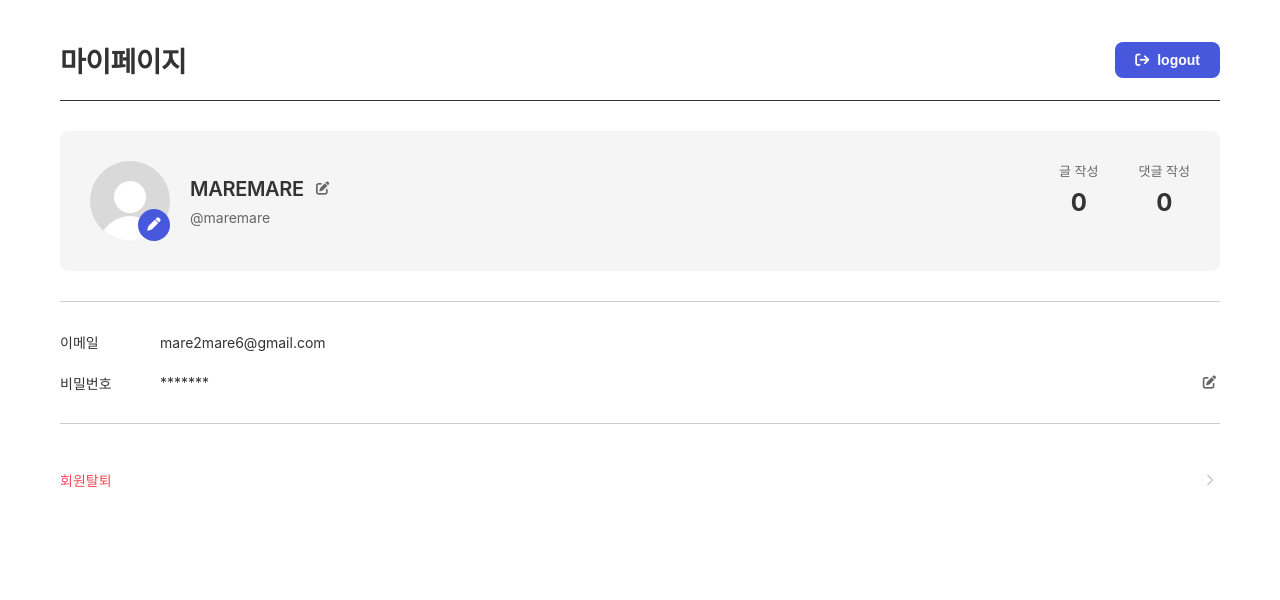
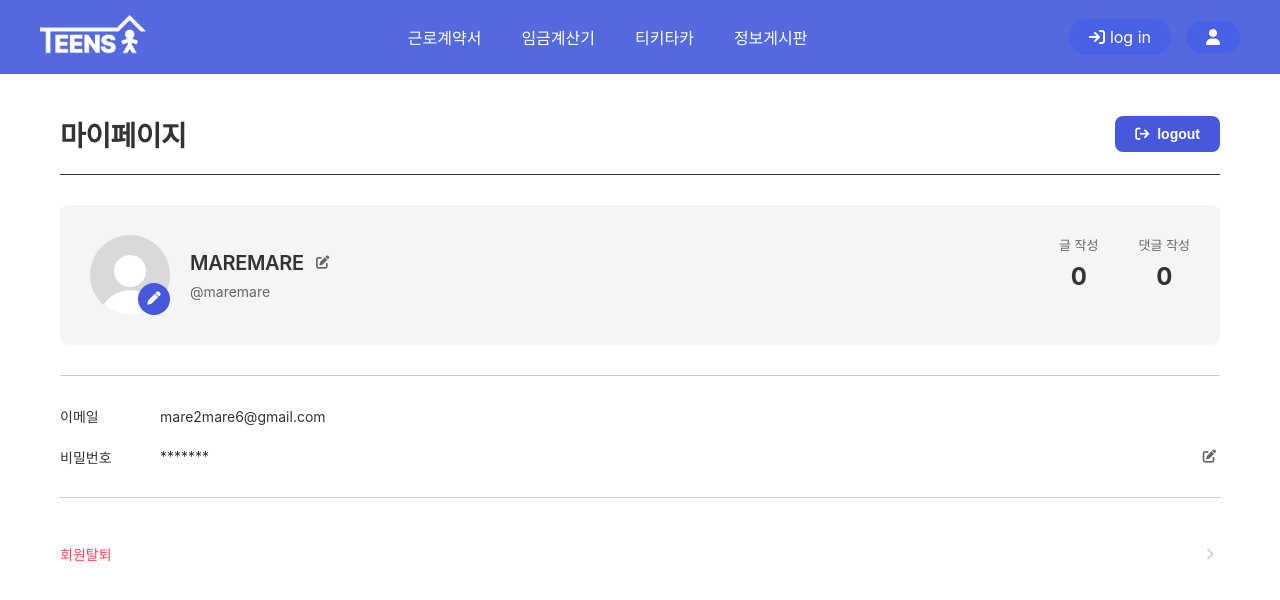
Before and after one commit to ABCchocolate/TEENS_FE, a plain HTML site: page myPage/index.html in a window 1280 px wide. Drawn offline with Linux system fonts and the light colour scheme.

Commit message:
mypage+header
헤더추가, 그 외 필요한 css추가

```diff
--- /dev/null
+++ b/myPage/common.css
@@ -0,0 +1,25 @@
+/* 전역 리셋 */
+* {
+    margin: 0;
+    padding: 0;
+    box-sizing: border-box;
+}
+
+body {
+    font-family: -apple-system, BlinkMacSystemFont, 'Segoe UI', 'Malgun Gothic', sans-serif;
+    background-color: #f5f5f5;
+}
+
+/* 컨테이너 */
+.container {
+    max-width: 1400px;
+    margin: 40px auto;
+    padding: 0 20px;
+}
+
+/* 반응형 */
+@media (max-width: 768px) {
+    .container {
+        padding: 0 20px;
+    }
+}
--- /dev/null
+++ b/myPage/header.css
@@ -0,0 +1,103 @@
+
+header {
+    background: #5469DE;
+    padding: 15px 0;
+    position: fixed;
+    top: 0;
+    left: 0;
+    width: 100%;
+    z-index: 999;
+    transition: transform 0.1s ease;
+}
+
+/* 스크롤해서 내리면 헤더 조금만 보이는거 */
+header.hide {
+    transform: translateY(-60px);
+}
+
+/* 마우스 올리면 다시 전부 나오게 */
+header:hover {
+    transform: translateY(0);
+}
+
+
+nav {
+    max-width: 1400px;
+    margin: 0 auto;
+    display: flex;
+    justify-content: space-between;
+    align-items: center;
+    padding: 0 40px;
+}
+
+.nav-right {
+    display: flex;
+    align-items: center;
+    gap: 15px;
+}
+
+.nav-btn {
+    background: #4961E6;
+    color: white;
+    padding: 8px 20px;
+    border-radius: 20px;
+    text-decoration: none;
+    display: flex;
+    align-items: center;
+    gap: 5px;
+    transition: background 0.3s;
+}
+
+.nav-btn:hover {
+    background: rgba(255,255,255,0.3);
+}
+
+
+.logo img {
+    height: 40px;
+}
+
+.nav-menu {
+    display: flex;
+    gap: 40px;
+    list-style: none;
+}
+
+.nav-menu a {
+    color: white;
+    text-decoration: none;
+    font-weight: 500;
+    transition: opacity 0.3s;
+}
+
+.nav-menu a:hover {
+    opacity: 0.8;
+}
+
+.login-btn {
+    background: #4961E6;
+    color: white;
+    padding: 8px 20px;
+    border-radius: 20px;
+    text-decoration: none;
+    display: flex;
+    align-items: center;
+    gap: 5px;
+    transition: background 0.3s;
+}
+
+.login-btn:hover {
+    background: rgba(255,255,255,0.3);
+}
+
+/* 반응형 */
+@media (max-width: 768px) {
+    nav {
+        padding: 0 20px;
+    }
+
+    .nav-menu {
+        gap: 20px;
+        font-size: 14px;
+    }
+}
--- a/myPage/index.html
+++ b/myPage/index.html
@@ -4,15 +4,40 @@
     <meta charset="UTF-8">
     <meta name="viewport" content="width=device-width, initial-scale=1.0">
     <title>마이페이지</title>
-    <link rel="stylesheet" href="reset.css">
     <link rel="stylesheet" href="style.css">
+
 
     <script src="https://kit.fontawesome.com/1429680651.js" crossorigin="anonymous"></script>
 </head>
 <body>
+
+    <!-- 헤더 -->
+<header>
+    <nav>
+        <div class="logo">
+            <a href="index.html"><img src="./TEENSlogoW.png" alt="TEENS"></a>
+        </div>
+        <ul class="nav-menu">
+            <li><a href="#contract">근로계약서</a></li>
+            <li><a href="#calculator">임금계산기</a></li>
+            <li><a href="#community">티키타카</a></li>
+            <li><a href="#board">정보게시판</a></li>
+        </ul>
+        <div class="nav-right">
+            <a href="login.html" class="nav-btn login-btn">
+                <i class="fa-solid fa-arrow-right-to-bracket"></i><span>log in</span>
+            </a>
+            <a href="" target="_blank" class="nav-btn user-btn">
+                <i class="fa-solid fa-user"></i>
+            </a>
+        </div>
+    </nav>
+</header>
+
+
     <div class="container">
         <!-- Header -->
-        <div class="header">
+        <div class="myheader">
             <h1>마이페이지</h1>
             <button class="logout-btn" onclick="handleLogout()">
                 <i class="fa-solid fa-arrow-right-from-bracket"></i>
--- a/myPage/style.css
+++ b/myPage/style.css
@@ -1,23 +1,20 @@
-* {
-    margin: 0;
-    padding: 0;
-    box-sizing: border-box;
-}
+@import url(./common.css);
+@import url(./reset.css);
+@import url(./header.css);
 
 body {
-    font-family: -apple-system, BlinkMacSystemFont, 'Segoe UI', 'Roboto', 'Oxygen', 'Ubuntu', 'Cantarell', sans-serif;
     background-color: #ffffff;
     color: #333333;
 }
 
+
 .container {
+    margin-top: 74px;
     max-width: 1200px;
-    margin: 0 auto;
     padding: 40px 20px;
 }
 
-/* Header */
-.header {
+.myheader {
     display: flex;
     justify-content: space-between;
     align-items: center;
@@ -26,7 +23,7 @@ body {
     padding-bottom: 20px;
 }
 
-.header h1 {
+.myheader h1 {
     font-size: 28px;
     font-weight: 700;
     letter-spacing: -0.5px;
```
Also changed, not shown: myPage/TEENSlogoW.png (added).
